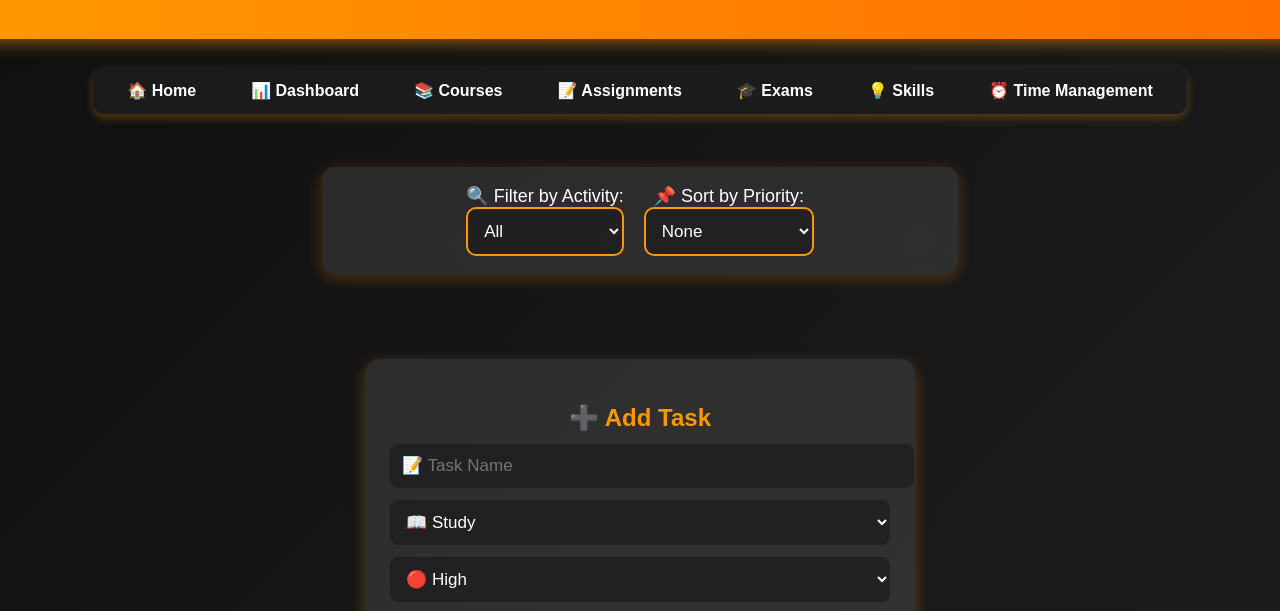
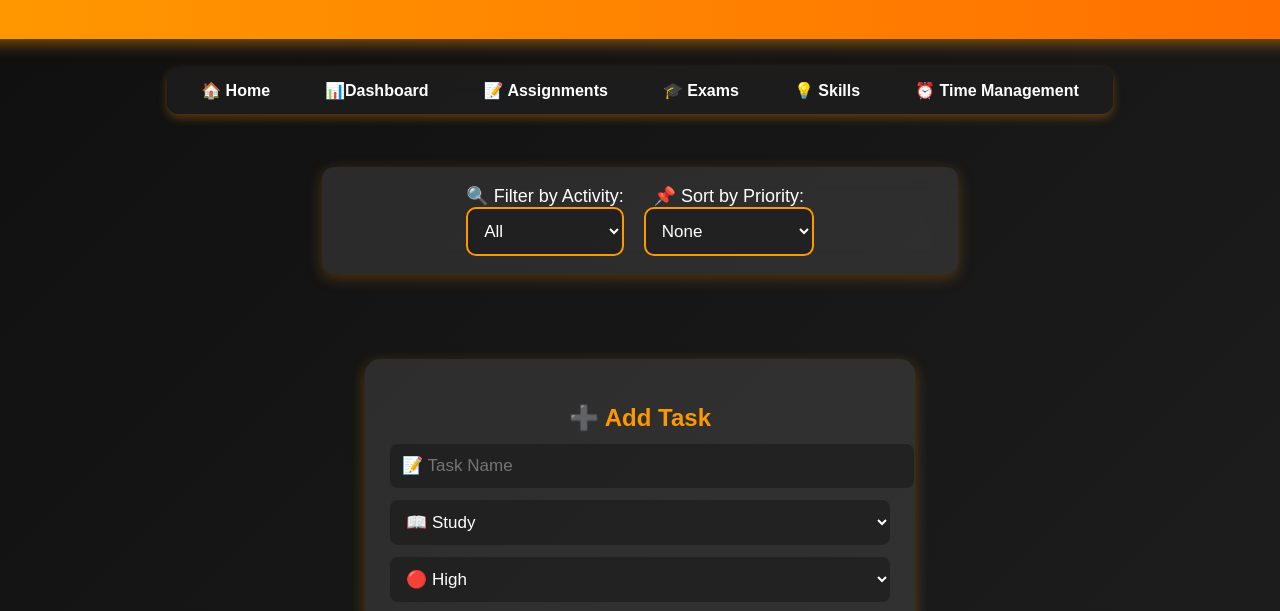
Before and after one commit to anindyakartik/ACADTRACK, a website: page time_management.html in a window 1280 px wide. Shown: the part 141-752 px from the top of the page. Drawn offline with Linux system fonts and the light colour scheme; no server answers.

Commit message:
Update time_management.html

```diff
--- a/time_management.html
+++ b/time_management.html
@@ -8,26 +8,25 @@
 </head>
 <body>
 
-    <!-- Header -->
+
     <header>
         <h1>Time Management</h1>
     </header>
 
-    <!-- Navigation -->
+
     <nav>
         <ul>
             <li><a href="index.html">🏠 Home</a></li>
-            <li><a href="dashboard.html">📊 Dashboard</a></li>
-            <li><a href="courses.html">📚 Courses</a></li>
+            <li><a href="dashboard.html">📊Dashboard</a></li>
             <li><a href="assignments.html">📝 Assignments</a></li>
             <li><a href="exams.html">🎓 Exams</a></li>
             <li><a href="skills.html">💡 Skills</a></li>
-            <li><a href="time_management.html">⏰ Time Management</a></li>
+            <li><a href="time_management.html" >⏰ Time Management</a></li>
 
         </ul>
     </nav>
 
-    <!-- Filter and Sort Section (Beautifully Aligned) -->
+
     <div class="controls-container">
         <div class="control-box">
             <label for="activity-filter">🔍 Filter by Activity:</label>
@@ -48,12 +47,11 @@
             </select>
         </div>
     </div>
- <!-- Tasks Container -->
+
  <div id="tasks-container" class="tasks-grid"></div>
 
  <p id="no-tasks-message" class="no-results" style="display: none;">🚫 No tasks found.</p>
 
-    <!-- Task Input Section (Add New Task) -->
     <div class="task-input">
         <h2>➕ Add Task</h2>
         <input type="text" id="task-name" placeholder="📝 Task Name" required>
@@ -73,7 +71,7 @@
     </div>
 
 
-    <!-- Edit Task Section -->
+
     <div class="task-edit" style="display: none;">
         <h2>✏️ Edit Task</h2>
         <input type="text" id="edit-task-name" placeholder="📝 New Task Name" required>
@@ -93,7 +91,7 @@
         <button id="cancel-edit">❌ Cancel</button>
     </div>
 
-    <!-- JavaScript -->
+
     <script src="time_management.js"></script>
 
 </body>
```
